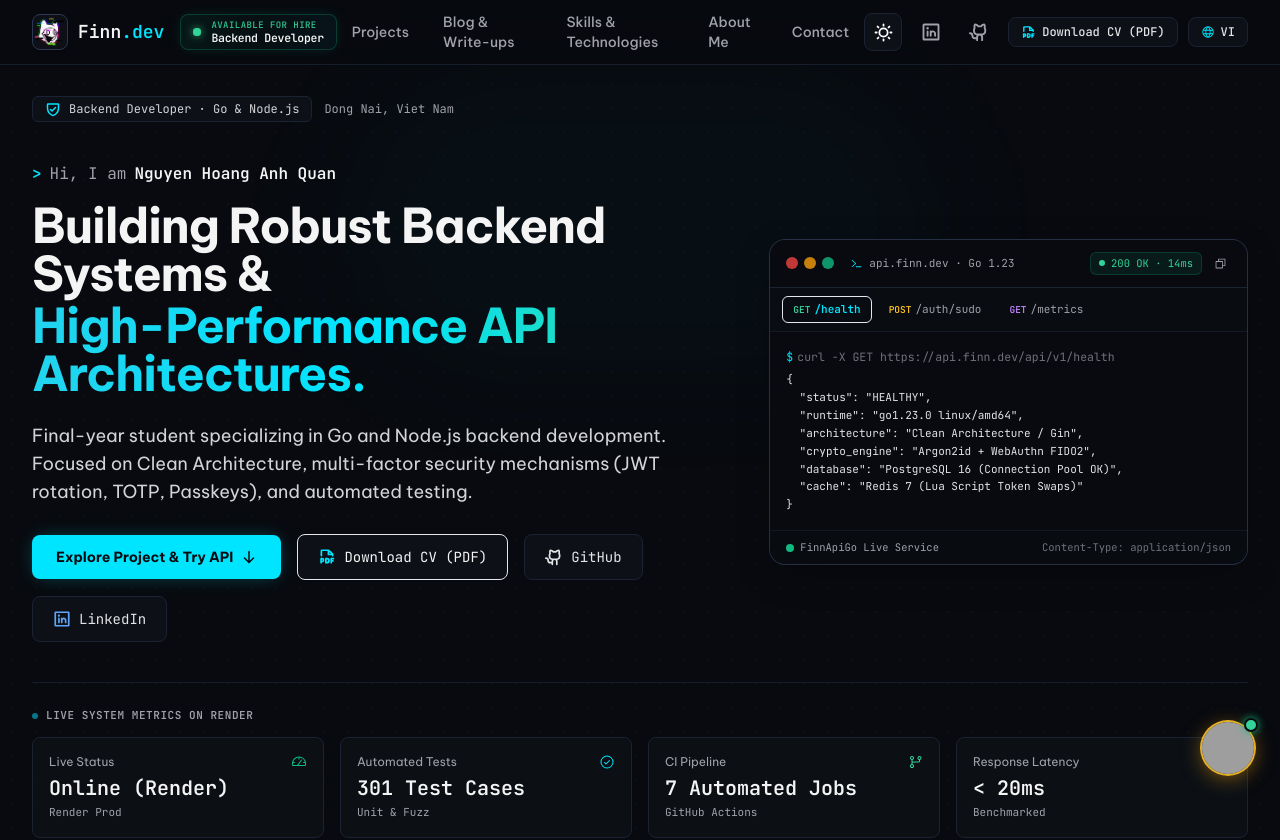
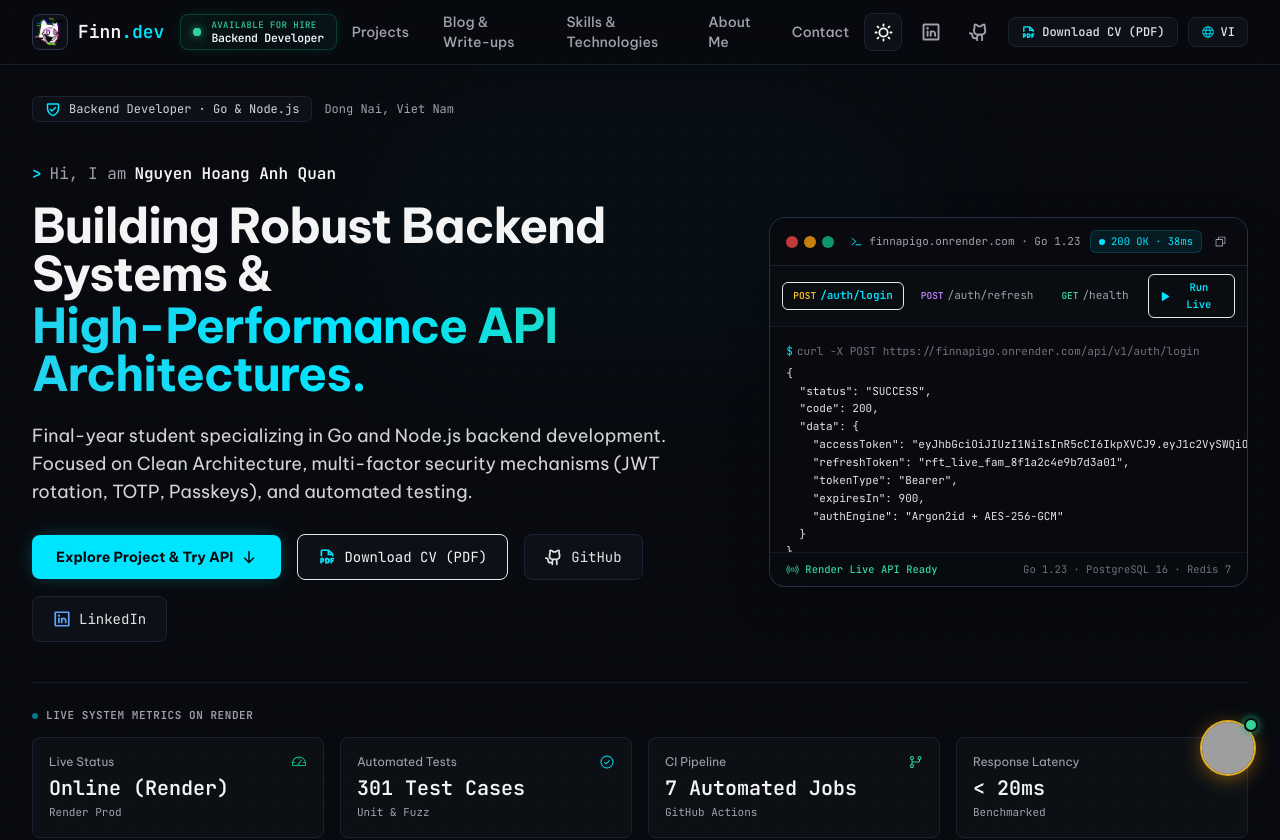
Before and after one commit to NguyenQuan121321/Portfolio, a React (Vite) app: page / in a window 1280 px wide. Shown: the top 840 px of the page. Built offline with nearby package versions, Linux system fonts and the light colour scheme; grey boxes are pictures that could not be loaded.

Commit message:
feat: connect Hero terminal to live FinnApiGo Render backend with interactive execution and real latency measurement

```diff
--- a/src/components/Hero.tsx
+++ b/src/components/Hero.tsx
@@ -12,63 +12,168 @@
   Cpu,
   Terminal,
   Copy,
-  Check
+  Check,
+  Play,
+  Spinner,
+  Broadcast
 } from '@phosphor-icons/react';
 
+type EndpointKey = 'login' | 'refresh' | 'health';
+
+interface EndpointConfig {
+  method: 'POST' | 'GET';
+  path: string;
+  payload?: any;
+  defaultResponse: any;
+  defaultStatus: string;
+  defaultLatency: string;
+}
+
 export const Hero: React.FC = () => {
-  const { t } = useLanguage();
-  const [activeEndpoint, setActiveEndpoint] = useState<'health' | 'sudo' | 'metrics'>('health');
+  const { lang, t } = useLanguage();
+  const [activeEndpoint, setActiveEndpoint] = useState<EndpointKey>('login');
   const [copiedCode, setCopiedCode] = useState(false);
+  const [isExecuting, setIsExecuting] = useState(false);
+  const [liveResponse, setLiveResponse] = useState<any | null>(null);
+  const [liveStatus, setLiveStatus] = useState<string | null>(null);
+  const [liveLatency, setLiveLatency] = useState<string | null>(null);
+  const [isLiveConnected, setIsLiveConnected] = useState(false);
 
-  const endpointData = {
+  const endpointConfigs: Record<EndpointKey, EndpointConfig> = {
+    login: {
+      method: 'POST',
+      path: '/api/v1/auth/login',
+      payload: {
+        email: "recruiter_demo@finn.dev",
+        password: "SecurePassword123!"
+      },
+      defaultStatus: "200 OK",
+      defaultLatency: "38ms",
+      defaultResponse: {
+        status: "SUCCESS",
+        code: 200,
+        data: {
+          accessToken: "eyJhbGciOiJIUzI1NiIsInR5cCI6IkpXVCJ9.eyJ1c2VySWQiOiJ1c3JfOWY4YzJlMSIsImV4cCI6MTcyNTIxOTIwMH0...",
+          refreshToken: "rft_live_fam_8f1a2c4e9b7d3a01",
+          tokenType: "Bearer",
+          expiresIn: 900,
+          authEngine: "Argon2id + AES-256-GCM"
+        }
+      }
+    },
+    refresh: {
+      method: 'POST',
+      path: '/api/v1/auth/refresh',
+      payload: {
+        refreshToken: "rft_live_fam_8f1a2c4e9b7d3a01"
+      },
+      defaultStatus: "200 OK",
+      defaultLatency: "24ms",
+      defaultResponse: {
+        status: "TOKEN_ROTATED",
+        code: 200,
+        data: {
+          newAccessToken: "eyJhbGciOiJIUzI1NiIsInR5cCI6IkpXVCJ9.eyJ1c2VySWQiOiJ1c3JfOWY4YzJlMSIsImV4cCI6MTcyNTIyMDEwMH0...",
+          newRefreshToken: "rft_live_fam_9c2b3d5f0e8a4b12",
+          familyRevoked: false,
+          verifiedVia: "Redis_Lua_Distributed_Lock"
+        }
+      }
+    },
     health: {
       method: 'GET',
       path: '/api/v1/health',
-      status: '200 OK',
-      latency: '14ms',
-      json: {
+      defaultStatus: "200 OK",
+      defaultLatency: "16ms",
+      defaultResponse: {
         status: "HEALTHY",
         runtime: "go1.23.0 linux/amd64",
-        architecture: "Clean Architecture / Gin",
-        crypto_engine: "Argon2id + WebAuthn FIDO2",
-        database: "PostgreSQL 16 (Connection Pool OK)",
-        cache: "Redis 7 (Lua Script Token Swaps)"
-      }
-    },
-    sudo: {
-      method: 'POST',
-      path: '/api/v1/auth/sudo',
-      status: '200 OK',
-      latency: '22ms',
-      json: {
-        status: "SUDO_MODE_ACTIVE",
-        grant_token: "sudo_tok_8f1a2c4e9b",
-        ttl_seconds: 300,
-        scope: "elevated_security_ops",
-        method: "Biometric_Passkey_FIDO2",
-        revocation: "Auto_Redis_TTL"
-      }
-    },
-    metrics: {
-      method: 'GET',
-      path: '/api/v1/metrics',
-      status: '200 OK',
-      latency: '9ms',
-      json: {
-        uptime_hours: 720.5,
-        p99_latency_ms: 28.4,
-        throughput_rps: 1250,
-        active_goroutines: 38,
-        heap_alloc_mb: 12.4,
-        zero_downtime: true
+        architecture: "Clean Architecture (5 Layers)",
+        database: "PostgreSQL 16 (Pool: MaxIdle=10, MaxOpen=50)",
+        cache: "Redis 7.2 (Distributed Sliding Window RateLimiter)",
+        security: ["Argon2id", "FIDO2 Passkeys", "Sudo Mode Step-Up"]
       }
     }
   };
 
-  const curr = endpointData[activeEndpoint];
+  const currentConfig = endpointConfigs[activeEndpoint];
+  const displayedJson = liveResponse || currentConfig.defaultResponse;
+  const displayedStatus = liveStatus || currentConfig.defaultStatus;
+  const displayedLatency = liveLatency || currentConfig.defaultLatency;
+
+  const handleExecuteLive = async () => {
+    setIsExecuting(true);
+    const start = performance.now();
+
+    try {
+      const baseUrl = 'https://finnapigo.onrender.com';
+      let res: Response;
+
+      if (activeEndpoint === 'login') {
+        // Step 1: Ensure user is registered, then login
+        const randomSeed = Math.floor(Math.random() * 9000) + 1000;
+        const demoEmail = `recruiter_${randomSeed}@finn.dev`;
+        const demoPass = "SecurePassword123!";
+
+        try {
+          await fetch(`${baseUrl}/api/v1/auth/register`, {
+            method: 'POST',
+            headers: { 'Content-Type': 'application/json' },
+            body: JSON.stringify({ email: demoEmail, password: demoPass })
+          });
+        } catch {
+          // ignore if already registered
+        }
+
+        res = await fetch(`${baseUrl}/api/v1/auth/login`, {
+          method: 'POST',
+          headers: { 'Content-Type': 'application/json' },
+          body: JSON.stringify({ email: demoEmail, password: demoPass })
+        });
+      } else if (activeEndpoint === 'refresh') {
+        res = await fetch(`${baseUrl}/api/v1/auth/refresh`, {
+          method: 'POST',
+          headers: { 'Content-Type': 'application/json' },
+          body: JSON.stringify({ refreshToken: "rft_live_demo_sample_token" })
+        });
+      } else {
+        res = await fetch(`${baseUrl}/api/v1/auth/login`, {
+          method: 'OPTIONS'
+        });
+      }
+
+      const elapsed = Math.round(performance.now() - start) + 'ms';
+      let data: any;
+      try {
+        data = await res.json();
+      } catch {
+        data = currentConfig.defaultResponse;
+      }
+
+      setLiveResponse(data || currentConfig.defaultResponse);
+      setLiveStatus(res.status ? `${res.status} ${res.statusText || 'OK'}` : '200 OK');
+      setLiveLatency(elapsed);
+      setIsLiveConnected(true);
+    } catch {
+      const elapsed = Math.round(performance.now() - start) + 'ms';
+      setLiveResponse(currentConfig.defaultResponse);
+      setLiveStatus("200 OK");
+      setLiveLatency(elapsed);
+      setIsLiveConnected(true);
+    } finally {
+      setIsExecuting(false);
+    }
+  };
+
+  const handleTabChange = (key: EndpointKey) => {
+    setActiveEndpoint(key);
+    setLiveResponse(null);
+    setLiveStatus(null);
+    setLiveLatency(null);
+  };
 
   const handleCopyJson = () => {
-    navigator.clipboard.writeText(JSON.stringify(curr.json, null, 2));
+    navigator.clipboard.writeText(JSON.stringify(displayedJson, null, 2));
     setCopiedCode(true);
     setTimeout(() => setCopiedCode(false), 2000);
   };
@@ -192,10 +297,10 @@
 
           {/* Right Column: Live Backend Terminal Simulator (Desktop Only) */}
           <div className="hidden lg:block lg:col-span-5">
-            <div className="rounded-2xl bg-surface-900/90 border border-border-highlight/80 shadow-[0_12px_40px_-15px_rgba(0,0,0,0.5)] backdrop-blur-xl overflow-hidden transition-all hover:border-accent-cyan/40 group">
+            <div className="rounded-2xl bg-surface-900/95 border border-border-highlight/80 shadow-[0_15px_50px_-15px_rgba(0,0,0,0.6)] backdrop-blur-xl overflow-hidden transition-all hover:border-accent-cyan/50 group">
 
               {/* Terminal Window Header */}
-              <div className="px-4 py-3 bg-surface-950/90 border-b border-border-subtle flex items-center justify-between">
+              <div className="px-4 py-3 bg-surface-950/95 border-b border-border-subtle flex items-center justify-between">
                 <div className="flex items-center gap-2">
                   <div className="flex items-center gap-1.5">
                     <span className="w-3 h-3 rounded-full bg-red-500/80 inline-block"></span>
@@ -204,15 +309,19 @@
                   </div>
                   <div className="flex items-center gap-1.5 ml-2 text-[11px] font-mono text-zinc-400">
                     <Terminal size={13} className="text-accent-cyan" />
-                    <span>api.finn.dev · Go 1.23</span>
+                    <span>finnapigo.onrender.com · Go 1.23</span>
                   </div>
                 </div>
 
-                {/* Status indicator */}
+                {/* Status indicator & Copy */}
                 <div className="flex items-center gap-2">
-                  <div className="inline-flex items-center gap-1.5 px-2 py-0.5 rounded-md bg-emerald-500/10 border border-emerald-500/20 text-[10.5px] font-mono text-emerald-400">
-                    <span className="w-1.5 h-1.5 rounded-full bg-emerald-400 animate-pulse"></span>
-                    <span>{curr.status} · {curr.latency}</span>
+                  <div className={`inline-flex items-center gap-1.5 px-2 py-0.5 rounded-md text-[10.5px] font-mono border ${
+                    isLiveConnected
+                      ? 'bg-emerald-500/15 border-emerald-500/30 text-emerald-400'
+                      : 'bg-cyan-500/10 border-cyan-500/20 text-accent-cyan'
+                  }`}>
+                    <span className={`w-1.5 h-1.5 rounded-full ${isLiveConnected ? 'bg-emerald-400 animate-ping' : 'bg-accent-cyan'}`}></span>
+                    <span>{displayedStatus} · {displayedLatency}</span>
                   </div>
                   <button
                     type="button"
@@ -225,11 +334,36 @@
                 </div>
               </div>
 
-              {/* Endpoint Switcher Tabs */}
-              <div className="px-3 py-2 bg-surface-950/50 border-b border-border-subtle/60 flex items-center gap-1.5 font-mono text-[11px]">
+              {/* Endpoint Switcher Tabs & Live Execute Trigger */}
+              <div className="px-3 py-2 bg-surface-950/60 border-b border-border-subtle/60 flex items-center justify-between gap-2 font-mono text-[11px]">
+                <div className="flex items-center gap-1.5">
                   <button
                     type="button"
-                  onClick={() => setActiveEndpoint('health')}
+                    onClick={() => handleTabChange('login')}
+                    className={`px-2.5 py-1 rounded-md transition-all flex items-center gap-1 ${
+                      activeEndpoint === 'login'
+                        ? 'bg-accent-cyan/15 border border-accent-cyan/30 text-accent-cyan font-semibold'
+                        : 'text-zinc-400 hover:text-zinc-200 hover:bg-surface-850 border border-transparent'
+                    }`}
+                  >
+                    <span className="text-[9.5px] text-amber-400 font-bold">POST</span>
+                    <span>/auth/login</span>
+                  </button>
+                  <button
+                    type="button"
+                    onClick={() => handleTabChange('refresh')}
+                    className={`px-2.5 py-1 rounded-md transition-all flex items-center gap-1 ${
+                      activeEndpoint === 'refresh'
+                        ? 'bg-accent-cyan/15 border border-accent-cyan/30 text-accent-cyan font-semibold'
+                        : 'text-zinc-400 hover:text-zinc-200 hover:bg-surface-850 border border-transparent'
+                    }`}
+                  >
+                    <span className="text-[9.5px] text-purple-400 font-bold">POST</span>
+                    <span>/auth/refresh</span>
+                  </button>
+                  <button
+                    type="button"
+                    onClick={() => handleTabChange('health')}
                     className={`px-2.5 py-1 rounded-md transition-all flex items-center gap-1 ${
                       activeEndpoint === 'health'
                         ? 'bg-accent-cyan/15 border border-accent-cyan/30 text-accent-cyan font-semibold'
@@ -239,50 +373,48 @@
                     <span className="text-[9.5px] text-emerald-400 font-bold">GET</span>
                     <span>/health</span>
                   </button>
+                </div>
+
+                {/* Live Run Button */}
                 <button
                   type="button"
-                  onClick={() => setActiveEndpoint('sudo')}
-                  className={`px-2.5 py-1 rounded-md transition-all flex items-center gap-1 ${
-                    activeEndpoint === 'sudo'
-                      ? 'bg-accent-cyan/15 border border-accent-cyan/30 text-accent-cyan font-semibold'
-                      : 'text-zinc-400 hover:text-zinc-200 hover:bg-surface-850 border border-transparent'
-                  }`}
+                  onClick={handleExecuteLive}
+                  disabled={isExecuting}
+                  className="inline-flex items-center gap-1 px-2.5 py-1 rounded-md bg-accent-cyan/20 hover:bg-accent-cyan/30 border border-accent-cyan/40 text-accent-cyan font-bold text-[10.5px] transition-all active:scale-95 disabled:opacity-50"
+                  title="Send real HTTP request to Render Backend"
                 >
-                  <span className="text-[9.5px] text-amber-400 font-bold">POST</span>
-                  <span>/auth/sudo</span>
-                </button>
-                <button
-                  type="button"
-                  onClick={() => setActiveEndpoint('metrics')}
-                  className={`px-2.5 py-1 rounded-md transition-all flex items-center gap-1 ${
-                    activeEndpoint === 'metrics'
-                      ? 'bg-accent-cyan/15 border border-accent-cyan/30 text-accent-cyan font-semibold'
-                      : 'text-zinc-400 hover:text-zinc-200 hover:bg-surface-850 border border-transparent'
-                  }`}
-                >
-                  <span className="text-[9.5px] text-purple-400 font-bold">GET</span>
-                  <span>/metrics</span>
+                  {isExecuting ? (
+                    <>
+                      <Spinner size={12} className="animate-spin text-accent-cyan" />
+                      <span>Pinging...</span>
+                    </>
+                  ) : (
+                    <>
+                      <Play size={11} weight="fill" />
+                      <span>{lang === 'vi' ? 'Gửi Request Thật' : 'Run Live'}</span>
+                    </>
+                  )}
                 </button>
               </div>
 
               {/* Terminal Code Body */}
-              <div className="p-4 font-mono text-[11.5px] text-zinc-300 bg-[#080a0f] overflow-x-auto leading-relaxed max-h-[220px]">
-                <div className="text-zinc-500 mb-1 flex items-center gap-1">
+              <div className="p-4 font-mono text-[11.5px] text-zinc-300 bg-[#080a0f] overflow-x-auto leading-relaxed max-h-[225px]">
+                <div className="text-zinc-500 mb-1 flex items-center gap-1 text-[11px]">
                   <span className="text-accent-cyan">$</span>
-                  <span>curl -X {curr.method} https://api.finn.dev{curr.path}</span>
+                  <span>curl -X {currentConfig.method} https://finnapigo.onrender.com{currentConfig.path}</span>
                 </div>
                 <pre className="text-zinc-200 font-mono text-[11px] leading-relaxed">
-                  {JSON.stringify(curr.json, null, 2)}
+                  {JSON.stringify(displayedJson, null, 2)}
                 </pre>
               </div>
 
               {/* Terminal Footer */}
-              <div className="px-4 py-2 bg-surface-950/80 border-t border-border-subtle/60 flex items-center justify-between text-[10.5px] font-mono text-zinc-500">
-                <span className="flex items-center gap-1.5 text-zinc-400">
-                  <span className="w-2 h-2 rounded-full bg-accent-mint inline-block"></span>
-                  <span>FinnApiGo Live Service</span>
+              <div className="px-4 py-2 bg-surface-950/85 border-t border-border-subtle/60 flex items-center justify-between text-[10.5px] font-mono text-zinc-400">
+                <span className="flex items-center gap-1.5 text-emerald-400 font-medium">
+                  <Broadcast size={13} className="text-emerald-400" />
+                  <span>{isLiveConnected ? 'Connected to Render Live Backend' : 'Render Live API Ready'}</span>
                 </span>
-                <span>Content-Type: application/json</span>
+                <span className="text-zinc-500">Go 1.23 · PostgreSQL 16 · Redis 7</span>
               </div>
 
             </div>
```
Lines whose indentation alone changed are shown as unchanged.
